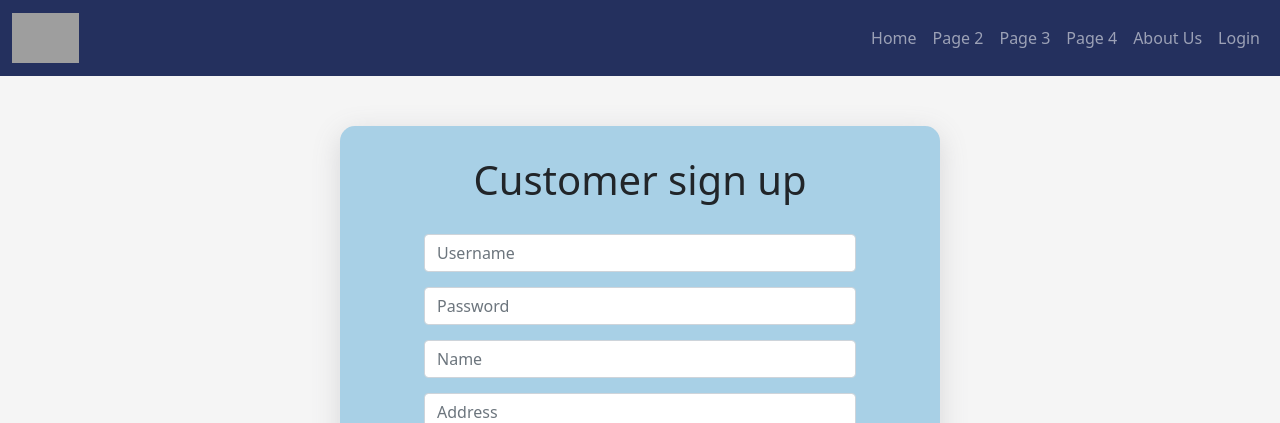
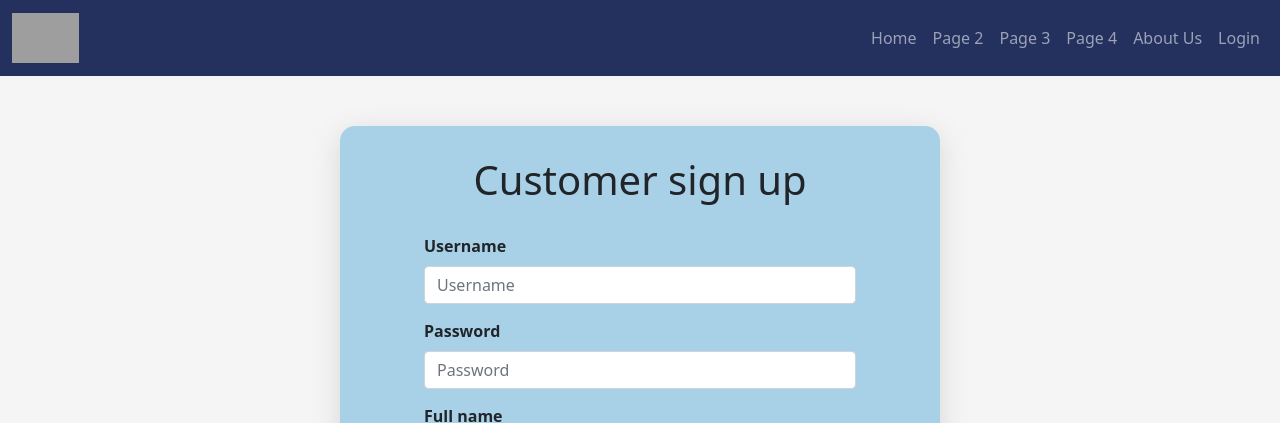
Before and after one commit to VietNggRMIT/VietNggRMIT.github.io, a PHP site: page /customer_signup.html in a window 1280 px wide. Shown: the top 423 px of the page. Run offline with PHP 8.4, Linux system fonts and the light colour scheme; grey boxes are pictures that could not be loaded.

Commit message:
adding labels to signup forms, some styling changes

```diff
--- a/add_product.html
+++ b/add_product.html
@@ -6,7 +6,7 @@
         <script src="js/index.js" async></script>
         <link href="https://cdn.jsdelivr.net/npm/bootstrap@5.0.2/dist/css/bootstrap.min.css" rel="stylesheet" integrity="sha384-EVSTQN3/azprG1Anm3QDgpJLIm9Nao0Yz1ztcQTwFspd3yD65VohhpuuCOmLASjC" crossorigin="anonymous">
         <link rel="stylesheet" href="css/styles.css">
-        <title>Customer Signup</title>
+        <title>Add New Product</title>
     </head>
     <body>
         <header>
--- a/css/styles.css
+++ b/css/styles.css
@@ -67,16 +67,16 @@ main .container .signup-block-wrapper .signup-block form .form-flex {
 main .container .signup-block-wrapper .signup-block form .form-row {
   margin-bottom: 15px;
 }
+main .container .signup-block-wrapper .signup-block form .form-row .form-label {
+  text-align: left;
+  margin-left: 10%;
+}
 main .container .signup-block-wrapper .signup-block form .form-row .form-field .form-control {
   width: 80%;
   margin: 0 auto;
 }
-main .container .signup-block-wrapper .signup-block form .form-row .btn-form {
-  background-color: #4258ad;
-  color: #FFF;
-}
-main .container .signup-block-wrapper .signup-block form .form-row .btn-form:hover {
-  background-color: #374785;
+main .container .signup-block-wrapper .signup-block form .form-row.signin {
+  margin-top: 35px;
 }
 main .container .signup-block-wrapper .signup-block form .form-row.upload {
   justify-content: center;
@@ -233,6 +233,14 @@ main .container .bg-wrapper .product-details .details-section .product-options b
   font-weight: bold;
 }
 
+button.btn-form {
+  background-color: #4258ad;
+  color: #FFF;
+}
+button.btn-form:hover {
+  background-color: #374785;
+}
+
 footer {
   position: absolute;
   bottom: 0;
--- a/css/styles.scss
+++ b/css/styles.scss
@@ -102,6 +102,11 @@ main {
                     .form-row {
                         margin-bottom: 15px;
 
+                        .form-label {
+                            text-align: left;
+                            margin-left: 10%;
+                        }
+
                         .form-field {
                             .form-control {
                                 width: 80%;
@@ -109,13 +114,8 @@ main {
                             }
                         }
 
-                        .btn-form {
-                            background-color: #4258ad;
-                            color: #FFF;
-
-                            &:hover {
-                                background-color: #374785;
-                            }
+                        &.signin {
+                            margin-top: 35px;
                         }
 
                         &.upload {
@@ -352,6 +352,17 @@ main {
     }
 }
 
+button {
+    &.btn-form {
+        background-color: #4258ad;
+        color: #FFF;
+
+        &:hover {
+            background-color: #374785;
+        }
+    }
+}
+
 // Footer styling
 
 footer {
--- a/customer_signup.html
+++ b/customer_signup.html
@@ -51,23 +51,35 @@
 
                         <form>
                             <div class="form-row">
+                                <div class="form-label">
+                                    <label for="username">Username</label>
+                                </div>
                                 <div class="form-field">
-                                    <input class="form-control" required type="text" id="username" name="username" minlength="8" maxlength="15" placeholder="Username">
+                                    <input class="form-control" required type="text" id="username" name="uname" minlength="8" maxlength="15" placeholder="Username">
                                 </div>
                             </div>
                             <div class="form-row">
+                                <div class="form-label">
+                                    <label for="password">Password</label>
+                                </div>
                                 <div class="form-field">
-                                    <input class="form-control" required type="password" id="password" name="password" minlength="8" maxlength="20" placeholder="Password">
+                                    <input class="form-control" required type="password" id="password" name="psw" minlength="8" maxlength="20" placeholder="Password">
                                 </div>
                             </div>
                             <div class="form-row">
+                                <div class="form-label">
+                                    <label for="name">Full name</label>
+                                </div>
                                 <div class="form-field">
-                                    <input class="form-control" required type="text" id="name" name="name" minlength="5" placeholder="Name">
+                                    <input class="form-control" required type="text" id="name" name="fullname" minlength="5" placeholder="Name">
                                 </div>
                             </div>
                             <div class="form-row">
+                                <div class="form-label">
+                                    <label for="address">Address</label>
+                                </div>
                                 <div class="form-field">
-                                    <input class="form-control" required type="text" id="address" name="address" minlength="5" placeholder="Address">
+                                    <input class="form-control" required type="text" id="address" name="wc" minlength="5" placeholder="Address">
                                 </div>
                             </div>
                             <div class="form-row upload">
@@ -80,7 +92,7 @@
                                 </div>
                             </div>
                             <div class="form-row">
-                                <button class="btn btn-lg btn-form" type="submit" value="Submit" onclick="verifyPassword()">Sign up</button>
+                                <button class="btn btn-lg btn-warning" type="submit" value="Submit" onclick="verifyPassword()">Sign up</button>
                             </div>
                             <div class="form-row">
                                 <p>By clicking "Sign up" you agree to the <a href="privacy.html">Terms and Privacy Policy</a></p>
--- a/login.html
+++ b/login.html
@@ -69,8 +69,8 @@
                                 </div>
                             </div>
 
-                            <div class="form-row">
-                                <button class="btn btn-lg btn-form" type="submit" value="Submit">Sign in</button>
+                            <div class="form-row signin">
+                                <button class="btn btn-lg btn-warning" type="submit" value="Submit">Sign in</button>
                             </div>
 
                             <div class="form-row signup-options">
```
Also changed, not shown: shipper_signup.html (+17 -10 lines), vendor_signup.html (+20 -5 lines), 1 other file.
